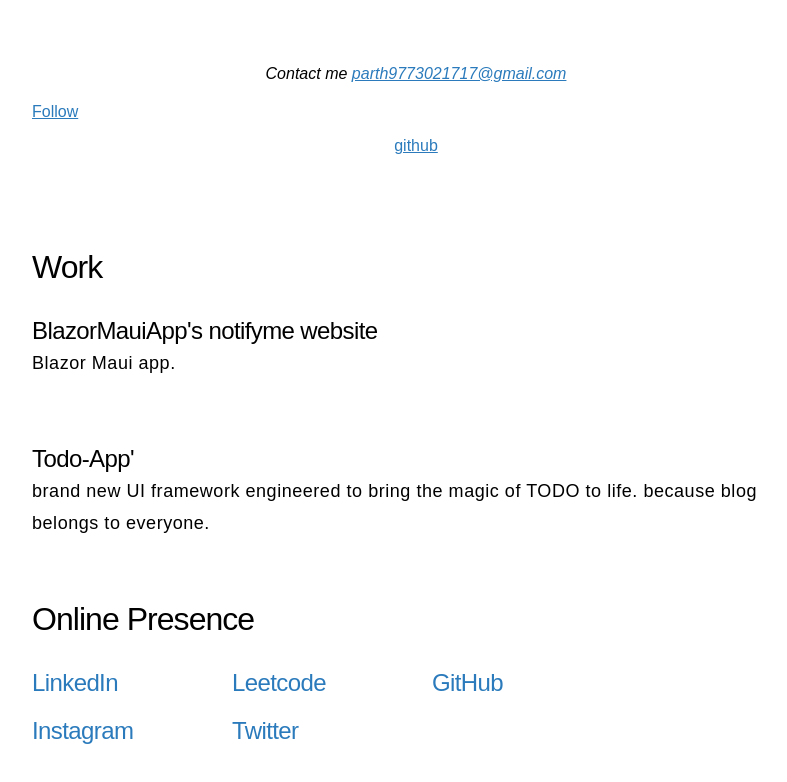
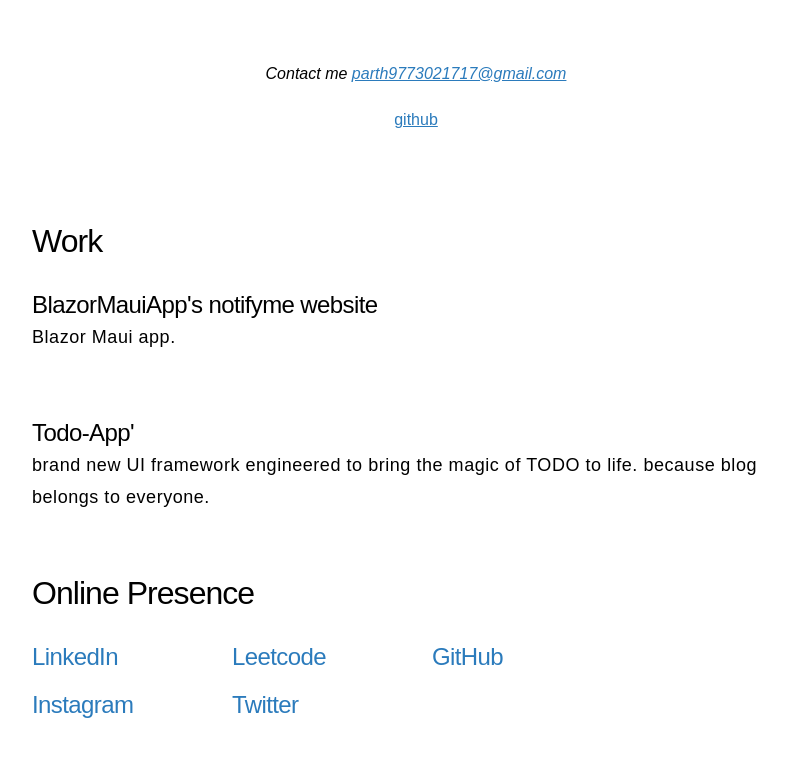
Before and after one commit to P-mistry/P-mistry.github.io, a plain HTML site: page index.html in a window 1280 px wide. Shown: the part 582-1364 px from the top of the page, without its empty margins (224-1011 px from the left). Drawn offline with Linux system fonts and the light colour scheme; a web font is replaced by a local one.

Commit message:
delete twitter

```diff
--- a/index.html
+++ b/index.html
@@ -737,14 +737,6 @@
             <address>
                 Contact me <a href="mailto:parth9773021717@gmail.com">parth9773021717@gmail.com</a>
             </address>
-            <section id="parthmistry-social">
-                <div id="twitter-social-container">
-                    <a href="https://twitter.com/parth200510" class="twitter-follow-button" data-show-count="true"
-                        data-size="large" data-show-screen-name="false" aria-label="Follow @P-mistry on GitHub"
-                        target="_blank">
-                        Follow
-                    </a>
-                </div>
             <section id="parth-social">
                 <div id="github-social-container">
                     <a class="github-button" href="https://github.com/P-mistry" data-size="large"
```
